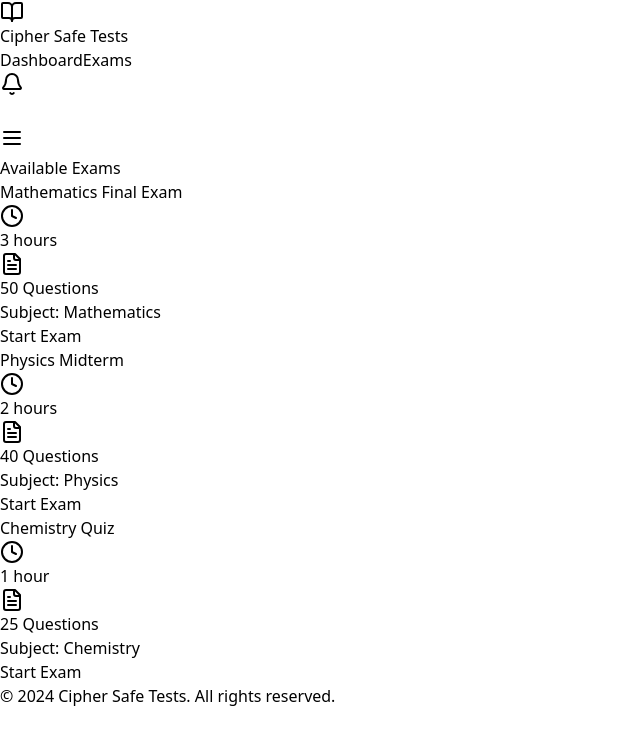
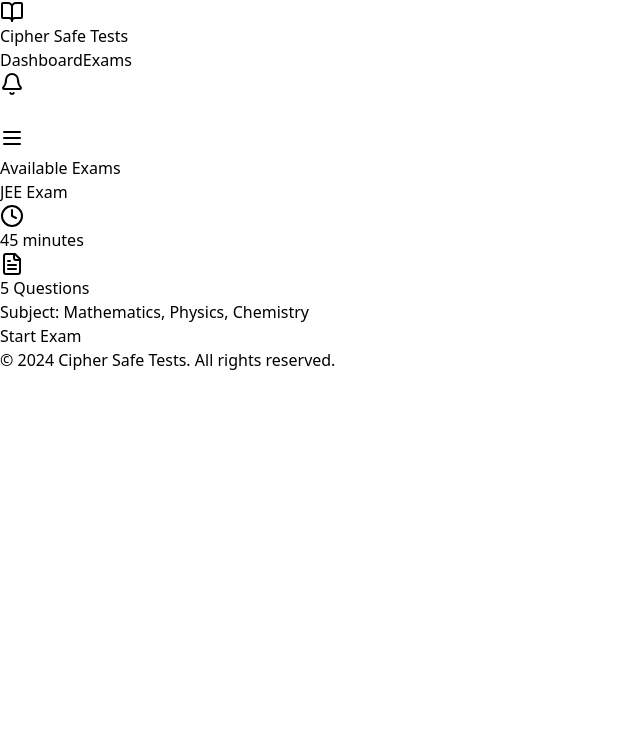
Before and after one commit to rishvant/Cipher-Safe-Tests, a React (Vite) app in the folder client/: page /student/exams in a window 1280 px wide. Shown: the top 744 px of the page, without its empty margins (0-640 px from the left). Built offline with nearby package versions, Linux system fonts and the light colour scheme; sample sign-in values are in the browser's storage; the HTML template or start-up script is replaced by a standard one.

Commit message:
feat: add alert

```diff
--- a/client/src/components/Exam/ExamWarning.tsx
+++ b/client/src/components/Exam/ExamWarning.tsx
@@ -1,4 +1,5 @@
 import { AlertTriangle, CheckCircle } from "lucide-react";
+import { useState } from "react";
 
 interface ExamWarningProps {
   onAccept: () => void;
@@ -6,6 +7,17 @@
 }
 
 export default function ExamWarning({ onAccept, onCancel }: ExamWarningProps) {
+  const [secretKey, setSecretKey] = useState("");
+
+  const handleAccept = () => {
+    if (secretKey.trim() === "") {
+      alert("Please enter a secret key before starting the exam.");
+      return;
+    }
+    localStorage.setItem("encryptionSecret", secretKey);
+    onAccept();
+  };
+
   return (
     <div className="fixed inset-0 bg-black bg-opacity-50 flex items-center justify-center p-4">
       <div className="bg-white rounded-lg max-w-2xl w-full p-6">
@@ -37,6 +49,23 @@
           </p>
         </div>
 
+        <div className="mt-4">
+          <label
+            htmlFor="secretKey"
+            className="block text-sm font-medium text-gray-700"
+          >
+            Enter Secret Key for Encryption:
+          </label>
+          <input
+            type="text"
+            id="secretKey"
+            value={secretKey}
+            onChange={(e) => setSecretKey(e.target.value)}
+            placeholder="Enter a secure key"
+            className="mt-1 block w-full px-4 py-2 border border-gray-300 rounded-lg shadow-sm focus:ring-blue-500 focus:border-blue-500"
+          />
+        </div>
+
         <div className="mt-6 flex gap-4 justify-end">
           <button
             onClick={onCancel}
@@ -45,7 +74,7 @@
             Cancel
           </button>
           <button
-            onClick={onAccept}
+            onClick={handleAccept}
             className="px-4 py-2 bg-blue-600 text-white rounded-lg hover:bg-blue-700"
           >
             I Understand, Start Exam
--- a/client/src/components/Layout/DashboardNavbar.tsx
+++ b/client/src/components/Layout/DashboardNavbar.tsx
@@ -17,6 +17,7 @@
   const handleLogout = () => {
     localStorage.removeItem("token");
     localStorage.removeItem("userData");
+    localStorage.removeItem("encryptionSecret");
     toast.error("Logged out!");
     navigate("/");
   };
--- a/client/src/pages/Exams.tsx
+++ b/client/src/pages/Exams.tsx
@@ -6,24 +6,10 @@
 const availableExams = [
   {
     id: 1,
-    examTitle: "Mathematics Final Exam",
-    duration: "3 hours",
-    totalQuestions: 50,
-    subject: "Mathematics",
-  },
-  {
-    id: 2,
-    examTitle: "Physics Midterm",
-    duration: "2 hours",
-    totalQuestions: 40,
-    subject: "Physics",
-  },
-  {
-    id: 3,
-    examTitle: "Chemistry Quiz",
-    duration: "1 hour",
-    totalQuestions: 25,
-    subject: "Chemistry",
+    examTitle: "JEE Exam",
+    duration: "45 minutes",
+    totalQuestions: 5,
+    subject: "Mathematics, Physics, Chemistry",
   },
 ];
 
--- a/client/src/pages/Questions.tsx
+++ b/client/src/pages/Questions.tsx
@@ -158,9 +158,9 @@
   // Function to send data to the REST API server
   const sendAnswerToServer = async () => {
     const token = localStorage.getItem("token");
+    const secretKey = localStorage.getItem("encryptionSecret");
     const data = {
-      secretKey:
-        "6qJEqZbtVsP9vJYTCHiGnvdeqGy2oqTfD+VWgmVjPapXBmp4mH/asVw/QN1gxiGX/tiijqlak8gUGfMyStcqUA==",
+      secretKey: secretKey,
       solution: currentQuestionSol,
       questionId: currentQuestionId,
     };
@@ -239,7 +239,20 @@
         </div>
       )}
 
-      {isResultModalOpen && (
+      {isResultModalOpen &&
+      modalMessage ===
+        "Unfortunately, your result is negative. Keep trying!" ? (
+        <div className="fixed inset-0 z-50 flex items-center justify-center bg-red-800 bg-opacity-75 pointer-events-auto">
+          <div className="bg-white rounded-lg p-6 w-96 shadow-lg">
+            <h2 className="text-xl font-bold text-red-500 mb-4">Alert!</h2>
+            <p className="text-lg font-semibold text-center mb-6">
+              Your screen has been frozen.
+            </p>
+            <p>{modalMessage}</p>
+          </div>
+          <div className="fixed inset-0 bg-black bg-opacity-25 pointer-events-none"></div>
+        </div>
+      ) : (
         <div className="fixed inset-0 z-50 flex items-center justify-center bg-gray-800 bg-opacity-75">
           <div className="bg-white rounded-lg p-6 w-96">
             <h2 className="text-xl font-bold mb-4">Notification</h2>
```
